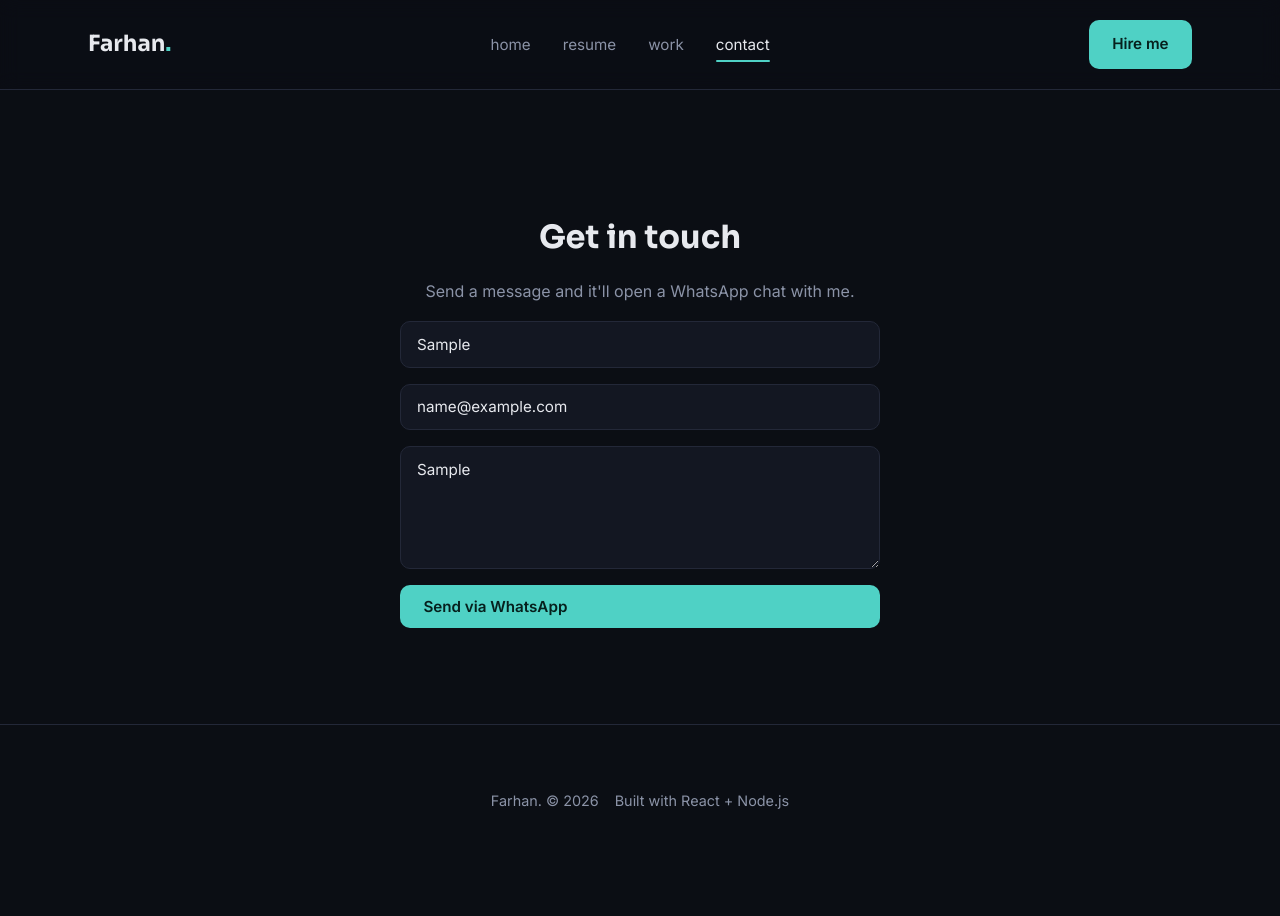
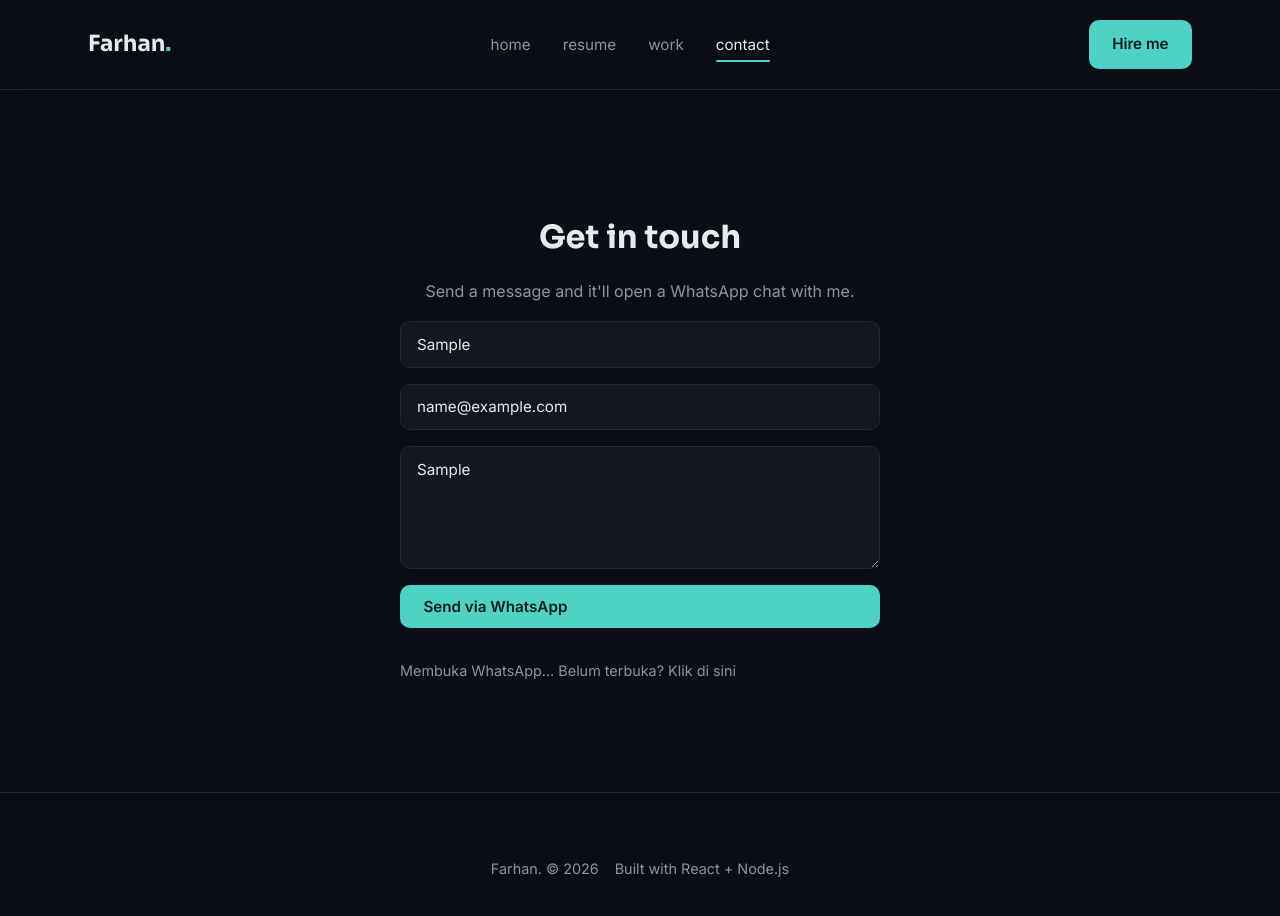
Before and after one commit to Farhantik/farhan-portfolio, a React (Vite) app in the folder frontend/: page /contact in a window 1280 px wide. Both pictures are taken after typing "Sample", "name@example.com", "Sample" into the empty fields and a click on the button "Send via WhatsApp". Shown: the top 916 px of the page. Before the commit the page ends 876 px from the top, so only its background shows below. Built offline with nearby package versions, Linux system fonts and the light colour scheme.

Commit message:
Improve contact form: optional email, reset, feedback, fallback link

```diff
--- a/frontend/src/pages/ContactPage.jsx
+++ b/frontend/src/pages/ContactPage.jsx
@@ -1,9 +1,25 @@
 import { useState } from "react";
 
 const WHATSAPP_NUMBER = "6281336052078"; // +62 813-3605-2078
+const MAX_MESSAGE_LENGTH = 500;
+
+function buildWhatsAppUrl({ name, email, message }) {
+  const lines = [
+    "Halo Farhan! 👋",
+    `Nama: ${name}`,
+    email ? `Email: ${email}` : null,
+    "",
+    `Pesan: ${message}`,
+  ].filter((line) => line !== null);
+
+  const text = lines.join("\n");
+  return `https://wa.me/${WHATSAPP_NUMBER}?text=${encodeURIComponent(text)}`;
+}
 
 export default function ContactPage() {
   const [form, setForm] = useState({ name: "", email: "", message: "" });
+  const [status, setStatus] = useState("idle"); // idle | opening
+  const [fallbackUrl, setFallbackUrl] = useState(null);
 
   const handleChange = (e) =>
     setForm((f) => ({ ...f, [e.target.name]: e.target.value }));
@@ -11,10 +27,16 @@ export default function ContactPage() {
   const handleSubmit = (e) => {
     e.preventDefault();
 
-    const text = `Halo Farhan, saya ${form.name} (${form.email}).\n\n${form.message}`;
-    const url = `https://wa.me/${WHATSAPP_NUMBER}?text=${encodeURIComponent(text)}`;
+    const url = buildWhatsAppUrl(form);
+    setStatus("opening");
+    setFallbackUrl(url);
 
-    window.open(url, "_blank", "noopener,noreferrer");
+    const win = window.open(url, "_blank", "noopener,noreferrer");
+
+    // If the popup was blocked, `win` will be null/undefined.
+    if (win) {
+      setForm({ name: "", email: "", message: "" });
+    }
   };
 
   return (
@@ -34,15 +56,15 @@ export default function ContactPage() {
           <input
             type="email"
             name="email"
-            placeholder="Your email"
+            placeholder="Your email (optional)"
             value={form.email}
             onChange={handleChange}
-            required
           />
           <textarea
             name="message"
             placeholder="Your message"
             rows={5}
+            maxLength={MAX_MESSAGE_LENGTH}
             value={form.message}
             onChange={handleChange}
             required
@@ -50,6 +72,17 @@ export default function ContactPage() {
           <button type="submit" className="btn btn-primary">
             Send via WhatsApp
           </button>
+
+          {status === "opening" && (
+            <p className="form-status">
+              Membuka WhatsApp...{" "}
+              {fallbackUrl && (
+                <a href={fallbackUrl} target="_blank" rel="noreferrer">
+                  Belum terbuka? Klik di sini
+                </a>
+              )}
+            </p>
+          )}
         </form>
       </div>
     </section>
```
